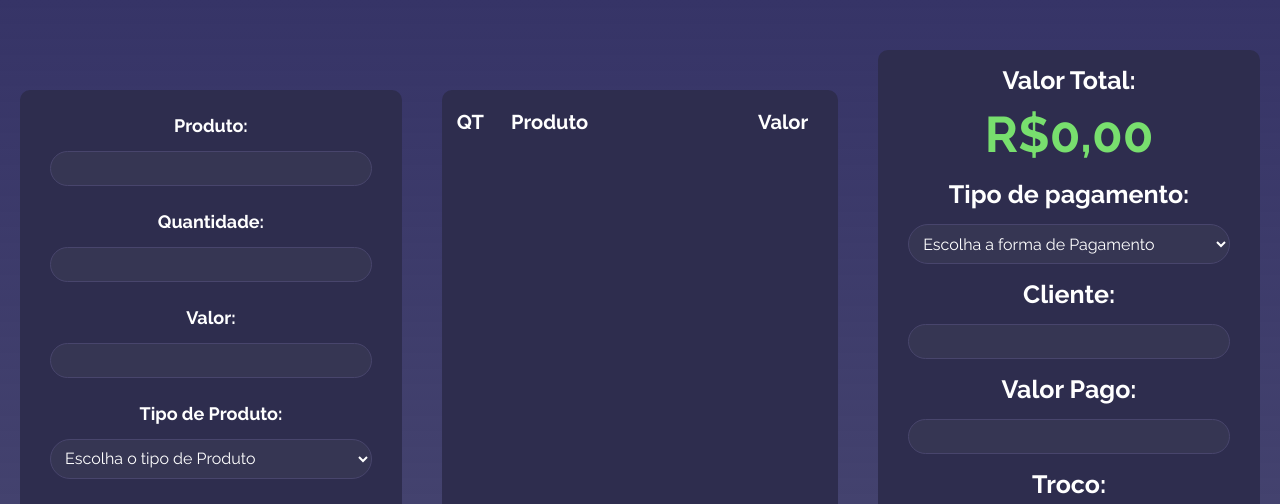
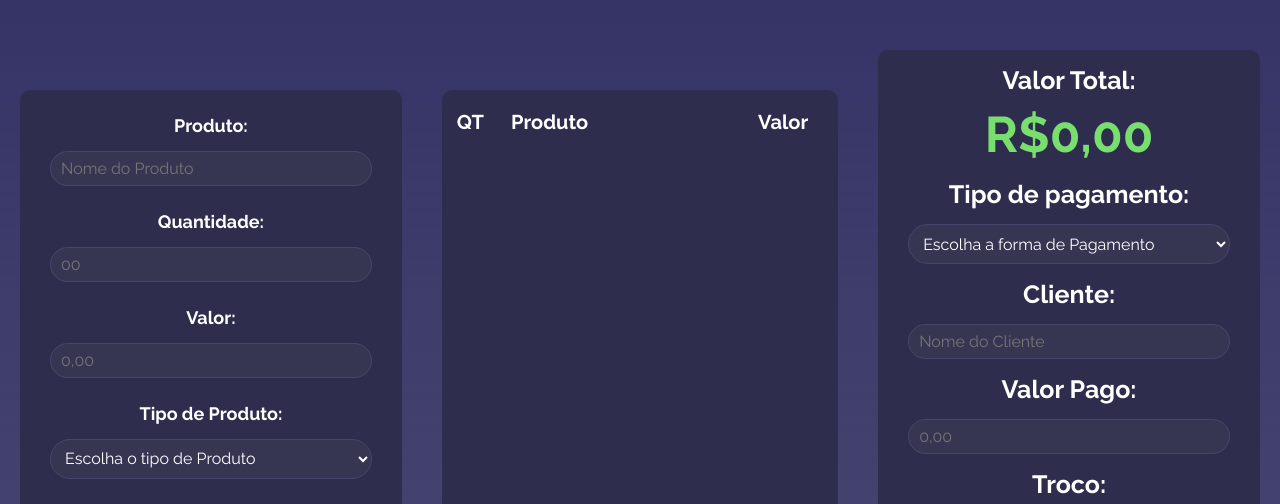
Before and after one commit to winisc/CrudReact, a React (Vite) app in the folder FrontEnd/cadastro-de-vendas/: page / in a window 1280 px wide. Shown: the top 504 px of the page. Built offline with nearby package versions, Linux system fonts and the light colour scheme; no server answers.

Commit message:
Melhorias Adicionais FrontEnd

```diff
--- a/FrontEnd/cadastro-de-vendas/src/pages/Home/index.jsx
+++ b/FrontEnd/cadastro-de-vendas/src/pages/Home/index.jsx
@@ -11,7 +11,6 @@ import Edit from "../../assets/edit.svg";
 import api from "../../services/api";
 
 function App() {
-
   function formatarMoeda(amount) {
     if (amount === "Sem troco") {
       return amount;
@@ -29,6 +28,12 @@ function App() {
 
   function dataAgora() {
     return new Intl.DateTimeFormat("pt-BR").format(date);
+  }
+
+  function adicionarZeroAEsquerda(numero) {
+    if(numero != null) {
+      return numero.toString().padStart(2, "0");
+    }
   }
 
   const inputProduto = useRef();
@@ -104,7 +109,7 @@ function App() {
     const valorElement = document.getElementById(`valor-lista${index}`);
     const listaElement = document.getElementById(`lista-de-produtos${index}`);
 
-    quantidadeElement.innerText = produto.quantidade;
+    quantidadeElement.innerText = adicionarZeroAEsquerda(produto.quantidade);
     produtoElement.innerText = produto.name;
     valorElement.innerText = formatarMoeda(produto.valor);
     listaElement.style.display = "flex";
@@ -211,11 +216,11 @@ function App() {
     window.alert("Produto não encontrado!");
   }
 
-  function atualizarVendaProduto(index, produto) {
-    venda.produto[index] = produto.name;
-    venda.quantidade[index] = parseInt(produto.quantidade);
-    venda.valor[index] = parseFloat(produto.valor);
-    venda.tipo[index] = produto.servico;
+  function atualizarVendaProduto(index, listaDeProduto) {
+    venda.produto[index] = listaDeProduto.name;
+    venda.quantidade[index] = parseInt(listaDeProduto.quantidade);
+    venda.valor[index] = parseFloat(listaDeProduto.valor);
+    venda.tipo[index] = listaDeProduto.servico;
   }
 
   function calcularTroco(valorPago, valorTotal) {
@@ -224,9 +229,9 @@ function App() {
 
   function confirmarVenda() {
     // Atualizar informações dos produtos
-    listaDeProdutos.forEach((produto, index) => {
-      if (produto !== undefined) {
-        atualizarVendaProduto(index, produto);
+    listaDeProdutos.forEach((listaDeProduto, index) => {
+      if (listaDeProduto !== undefined) {
+        atualizarVendaProduto(index, listaDeProduto);
       }
     });
 
@@ -273,11 +278,29 @@ function App() {
       <div className="container">
         <form>
           <text>Produto:</text>
-          <input name="name" id="name" type="text" ref={inputProduto} />
+          <input
+            name="name"
+            id="name"
+            type="text"
+            placeholder="Nome do Produto"
+            ref={inputProduto}
+          />
           <text>Quantidade:</text>
-          <input name="qt" id="qt" type="number" ref={inputQuantidade} />
+          <input
+            name="qt"
+            id="qt"
+            type="number"
+            placeholder="00"
+            ref={inputQuantidade}
+          />
           <text>Valor:</text>
-          <input name="valor" id="valor" type="number" ref={inputValor} />
+          <input
+            name="valor"
+            id="valor"
+            type="number"
+            placeholder="0,00"
+            ref={inputValor}
+          />
           <text>Tipo de Produto:</text>
           <select
             className="value-tipo"
@@ -458,12 +481,18 @@ function App() {
           </select>
 
           <h1>Cliente:</h1>
-          <input name="" type="text" ref={inputCliente} />
+          <input
+            name=""
+            type="text"
+            placeholder="Nome do Cliente"
+            ref={inputCliente}
+          />
 
           <h1>Valor Pago:</h1>
           <input
             name=""
             type="number"
+            placeholder="0,00"
             ref={inputValorPago}
             onChange={createTroco}
           />
@@ -497,16 +526,16 @@ function App() {
               <div className="his-table">
                 <p className="his-titulo">Quantidade:</p>
                 <div className="his-valores">
-                  <p>{vendas.quantidade[0]}</p>
-                  <p>{vendas.quantidade[1]}</p>
-                  <p>{vendas.quantidade[2]}</p>
-                  <p>{vendas.quantidade[3]}</p>
-                  <p>{vendas.quantidade[4]}</p>
-                  <p>{vendas.quantidade[5]}</p>
-                  <p>{vendas.quantidade[6]}</p>
-                  <p>{vendas.quantidade[7]}</p>
-                  <p>{vendas.quantidade[8]}</p>
-                  <p>{vendas.quantidade[9]}</p>
+                  <p>{adicionarZeroAEsquerda(vendas.quantidade[0])}</p>
+                  <p>{adicionarZeroAEsquerda(vendas.quantidade[1])}</p>
+                  <p>{adicionarZeroAEsquerda(vendas.quantidade[2])}</p>
+                  <p>{adicionarZeroAEsquerda(vendas.quantidade[3])}</p>
+                  <p>{adicionarZeroAEsquerda(vendas.quantidade[4])}</p>
+                  <p>{adicionarZeroAEsquerda(vendas.quantidade[5])}</p>
+                  <p>{adicionarZeroAEsquerda(vendas.quantidade[6])}</p>
+                  <p>{adicionarZeroAEsquerda(vendas.quantidade[7])}</p>
+                  <p>{adicionarZeroAEsquerda(vendas.quantidade[8])}</p>
+                  <p>{adicionarZeroAEsquerda(vendas.quantidade[9])}</p>
                 </div>
               </div>
 
```
